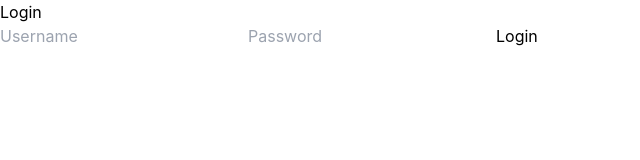
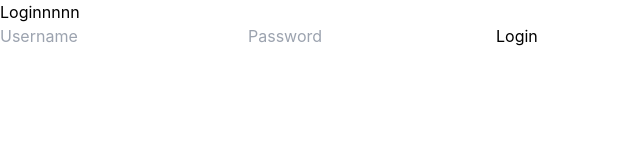
Before and after one commit to traanfnhaatjminh/CoffeeShopManagement_SDN, a React (Create React App) app in the folder coffeeshop/: page / in a window 1280 px wide. Shown: the top 160 px of the page, without its empty margins (0-640 px from the left). Built offline with nearby package versions, Linux system fonts and the light colour scheme.

Commit message:
helo
helo

```diff
--- a/coffeeshop/src/App.js
+++ b/coffeeshop/src/App.js
@@ -18,7 +18,7 @@ function App() {
 
   return (
     <div className="App">
-      <h1>Login</h1>
+      <h1>Loginnnnn</h1>
       <input
         type="text"
         placeholder="Username"
```
